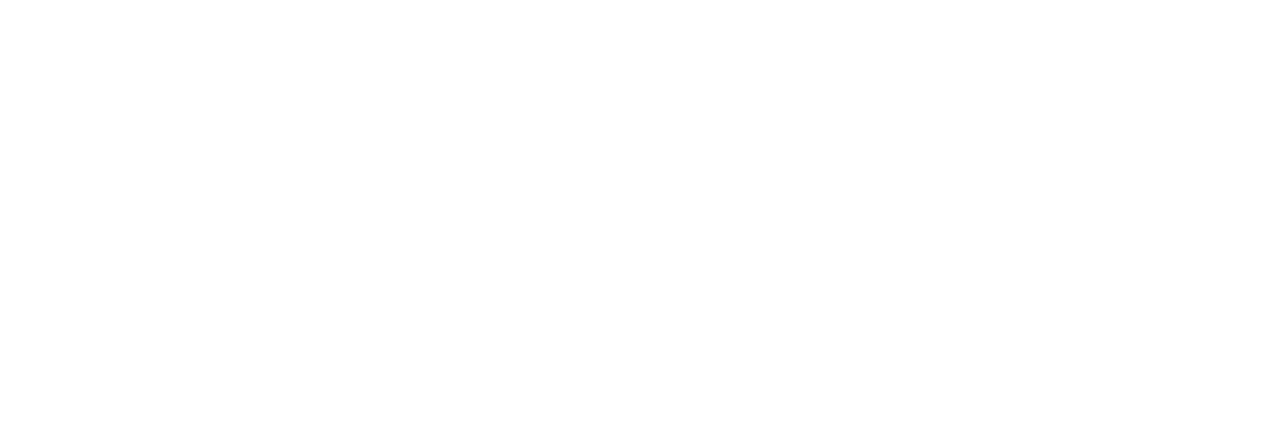
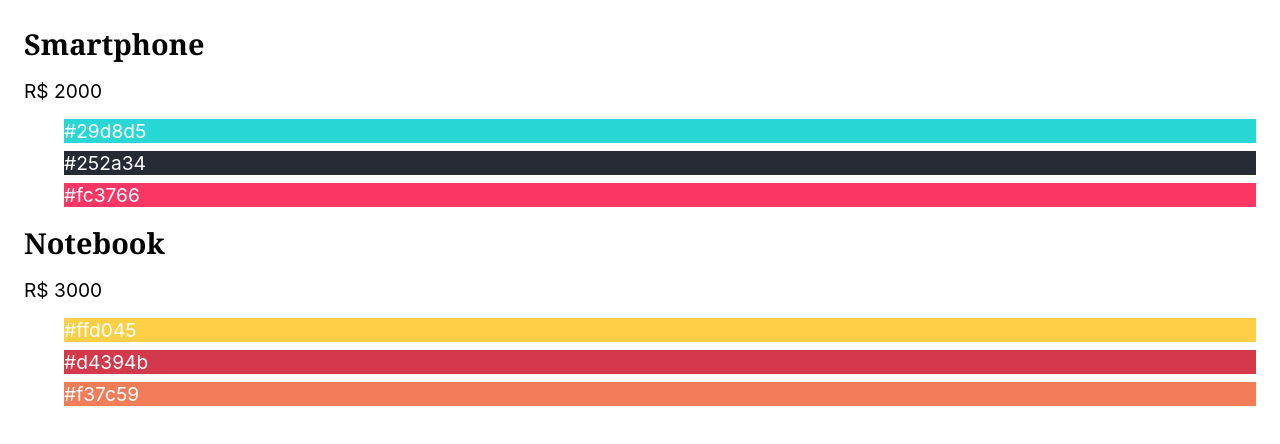
Before and after one commit to Luchtml/react-inicio, a React (Create React App) app in the folder ambiente-curso/appreact/: page / in a window 1280 px wide. Shown: the top 444 px of the page. Built offline with nearby package versions, Linux system fonts and the light colour scheme.

Commit message:
Mostrar na tela corretamente nome dos produtos, preço e cores

```diff
--- a/ambiente-curso/appreact/src/App.js
+++ b/ambiente-curso/appreact/src/App.js
@@ -22,19 +22,24 @@
 ];
 
 const App = () => {
-
-  const filtroProdutos = produtos.filter(({preco}) => {
-    return Number(preco.replace("R$ ", "")) > 1500
-  })
-
+  const filtroProdutos = produtos.filter(
+    ({ preco }) => Number(preco.replace('R$ ', '')) > 1500,
+  );
   return (
     <section>
-      {filtroProdutos.map((({ id, nome, preco, cores }) => {
+      {filtroProdutos.map(({ id, nome, preco, cores }) => (
         <div key={id}>
-          <h1>{ nome }</h1>
-          <p>Preço: { preco }</p>
+          <h1>{nome}</h1>
+          <p>{preco}</p>
+          <ul>
+            {cores.map((cor) => (
+              <li style={{ backgroundColor: cor, color: 'white' }} key={cor}>
+                {cor}
+              </li>
+            ))}
+          </ul>
         </div>
-      }))}
+      ))}
     </section>
   );
 };
```
